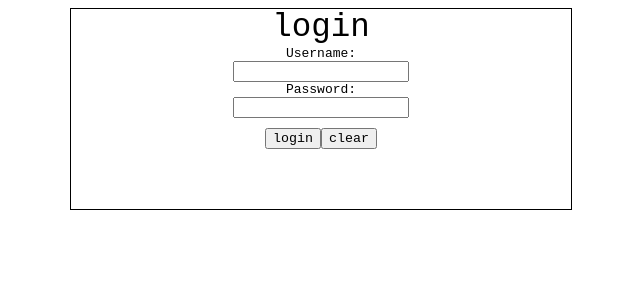
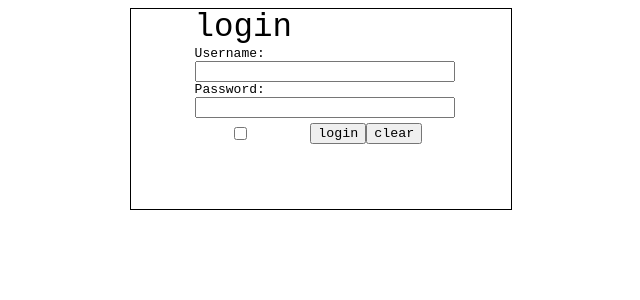
Before and after one commit to LazyFish77/db-client, an Angular app in the folder client/: page / in a window 1280 px wide. Shown: the top 300 px of the page, without its empty margins (319-959 px from the left). Built offline with nearby package versions, Linux system fonts and the light colour scheme.

Commit message:
login form update

```diff
--- a/client/src/app/http.service.ts
+++ b/client/src/app/http.service.ts
@@ -1,8 +1,25 @@
 import { Injectable } from '@angular/core';
 import { HttpClient } from '@angular/common/http';
+import { Observable } from 'rxjs/Observable';
 @Injectable()
 export class HttpService {
 
   constructor(private http: HttpClient) { }
 
+  public login(username, password): Observable<any> {
+      let formData = new FormData()
+      formData.append('username', username);
+      formData.append('password', password);
+      formData.append('loginUser', 'true');
+      return this.http.post('http://webdev.cs.uwosh.edu/students/fischt77/login.php', formData);
+  }
+  public registerUser(username, password): Observable<any> {
+    let formData = new FormData()
+    formData.append('username', username);
+    formData.append('password', password);
+    formData.append('registerUser', 'true');
+    return this.http.post('http://webdev.cs.uwosh.edu/students/fischt77/login.php', formData);
+  }
+
+
 }
--- a/client/src/app/login/login.component.css
+++ b/client/src/app/login/login.component.css
@@ -1,13 +1,11 @@
 .form {
     margin: auto;
-    width: 500px;
+    width: 20%;
     height: 200px;
     border: 1px solid black;
+    padding: 0% 5% 0% 5%;
 }
-div {
-   text-align: center;
 
-}
 .head {
     font-size: 2.5em;
 }
@@ -16,6 +14,15 @@ div {
 }
 .flex {
     display: flex;
-    justify-content: center;
-    padding: 2%;
+    justify-content: space-around;
+   width: 100%;
+   padding: 2%;
+
+
 }
+input[type="text"] {
+    width: 100%;
+}
+input[type="password"] {
+    width: 100%;
+}
--- a/client/src/app/login/login.component.html
+++ b/client/src/app/login/login.component.html
@@ -5,13 +5,17 @@
   <div>
     <label>Username:</label>
   </div>
-  <input [(ngModel)]="userName" />
+  <input [(ngModel)]="username" type="text" />
   <div>
     <label>Password:</label>
   </div>
   <input [(ngModel)]="password" type="password" />
   <div class="flex">
-    <button (click)="login()">login</button>
-    <button>clear</button>
+    <input type="checkbox" [(ngModel)]="toggle" />
+    <div>
+      <button *ngIf="!toggle" (click)="login()">login</button>
+      <button *ngIf="toggle" (click)="registeruser()">register</button>
+      <button (click)="clear()">clear</button>
+    </div>
   </div>
 </div>
--- a/client/src/app/login/login.component.ts
+++ b/client/src/app/login/login.component.ts
@@ -1,5 +1,5 @@
 import { Component, OnInit } from '@angular/core';
-import { FormsModule } from '@angular/forms';
+import { FormsModule, } from '@angular/forms';
 import { HttpService } from '../http.service';
 @Component({
   selector: 'app-login',
@@ -7,12 +7,29 @@ import { HttpService } from '../http.service';
   styleUrls: ['./login.component.css']
 })
 export class LoginComponent implements OnInit {
-
-  constructor() { }
+  public username: string;
+  public password: string;
+  constructor(private httpSrv: HttpService) { }
 
   ngOnInit() {
+
   }
   public login(): void {
+    this.httpSrv.login(this.username, this.password)
+      .subscribe(
+        x => console.log(x),
+        e => console.log(e));
+  }
+  public registeruser(): void {
+    this.httpSrv.registerUser(this.username, this.password)
+      .subscribe(
+        x => console.log(x),
+        e => console.log(e));
+  }
+
+  public clear() : void {
+    this.username = null;
+    this.password = null;
   }
 
 }
```
Also changed, not shown: 1 other file (tests, documents, lock files or other folders).
